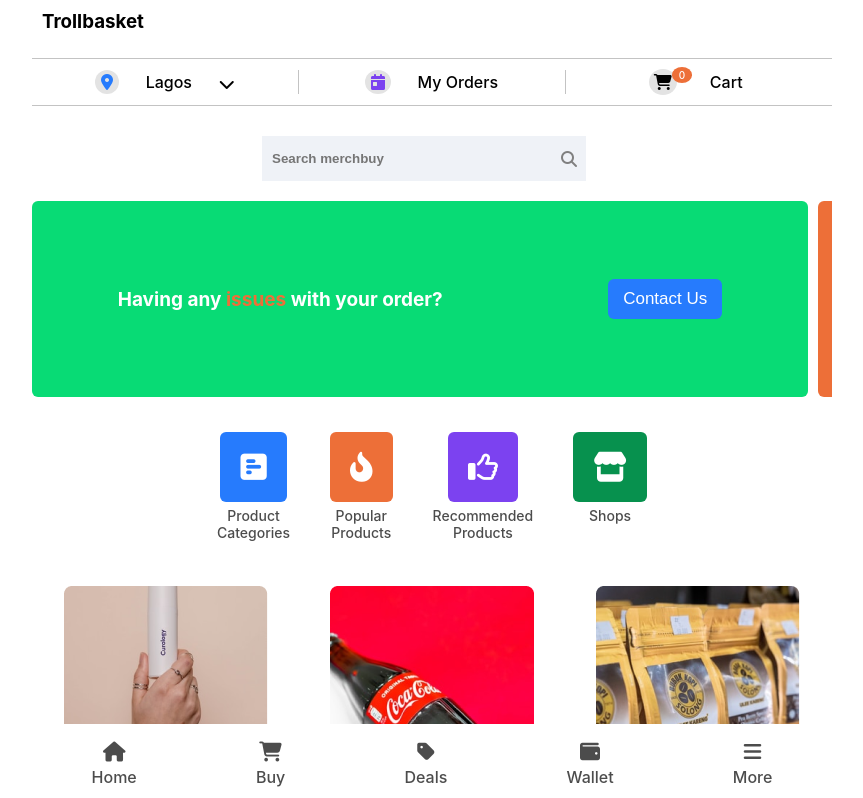
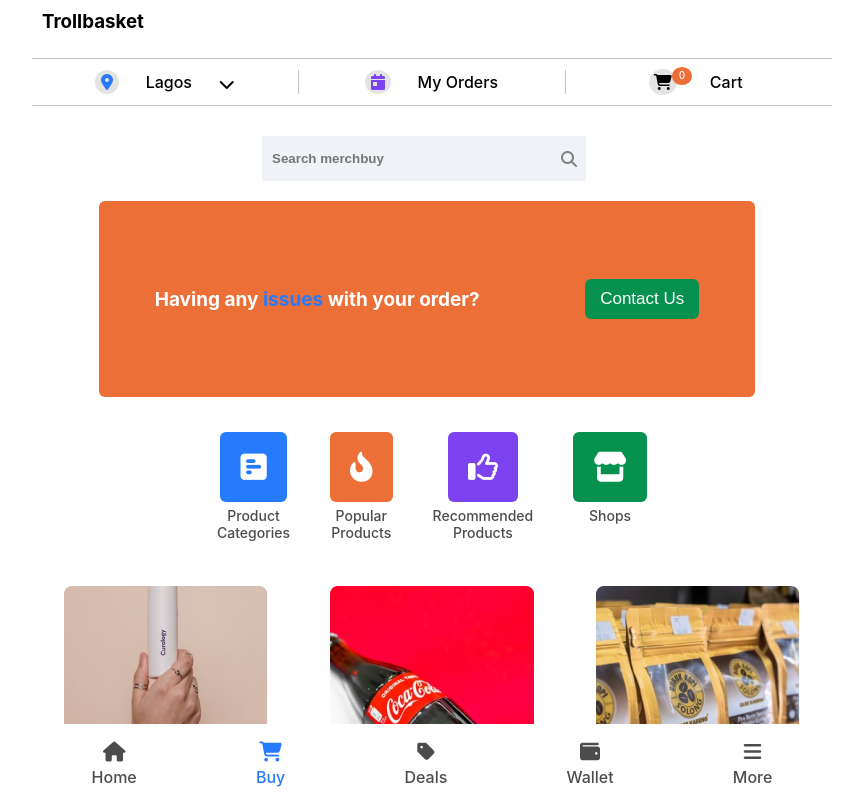
Before and after one commit to friilancer/trollbasket, a React (Create React App) app: page / in a window 1280 px wide. Shown: the top 798 px of the page, without its empty margins (208-1071 px from the left). Built offline with nearby package versions, Linux system fonts and the light colour scheme.

Commit message:
Fix: UI changes

```diff
--- a/src/App.css
+++ b/src/App.css
@@ -9,7 +9,7 @@
 }
 
 .group-icon span{
-	padding: 2px 7px;
+	padding: 2px 7px 4px;
 	position: relative;
 	bottom: 9px;
 	right: 5px;
--- a/src/components/home/homepage.css
+++ b/src/components/home/homepage.css
@@ -62,11 +62,13 @@
 	right: 25px;
 	color: grey;
 }
+.homepage-carousel .homepage-carousel-sm{
+	max-width: 800px;
+}
 
-.homepage-carousel{
+.homepage-carousel-sm{
 	white-space: nowrap;
 	width: 100%;
-	max-width: 800px;
 	margin-bottom: 20px;
 	overflow-x: auto;
 	scrollbar-width: thin;
@@ -82,6 +84,9 @@
 	gap: 5px;
 	padding: 8px;
 	height: 130px;
+}
+
+.homepage-carousel-sm .homepage-carousel-item {
 	margin-right: 8px;
 }
 
@@ -181,6 +186,14 @@
 	.homepage-nav{
 		margin-bottom: 30px;
 	}
+	.homepage-carousel-sm{
+		white-space: nowrap;
+		width: 100%;
+		max-width: 800px;
+		margin-bottom: 20px;
+		display: none;
+	}
+
 	.homepage-sec-nav{
 		justify-content: center;
 		column-gap: 5%;
--- a/src/components/home/homepage.js
+++ b/src/components/home/homepage.js
@@ -4,6 +4,7 @@
 import products from '../../data/mockData';
 import ItemTab from '../item/itemtab';
 import { useSelector } from 'react-redux';
+import SlideShow from './slideshow';
 
 const HomePage = () => {
 	const cart = useSelector(state => state.cart.items);
@@ -43,7 +44,8 @@
 		 		<i className="fas fa-search"></i>
 		 	</div>
 
-		 	<div className="homepage-carousel">
+			<SlideShow />
+		 	<div className="homepage-carousel-sm">
 				 	<div className="bg-green-200 homepage-carousel-item border-rounded align-center">
 						 <p className="text-white font-bold">
 							 Having any <span className="text-orange-500">issues</span> with your order?
@@ -68,7 +70,6 @@
 							 Contact Us
 						 </button>
 					</div>
-
 		 	</div>
 
 		 	<div className="homepage-sec-nav">
@@ -131,8 +132,8 @@
 		 			<div className="font-semibold">Home</div>
 		 		</Link>
 		 		<Link className="homepage-primary-nav-item text-grey" to='/cart'>
-		 			<i className="fa fa-shopping-cart"></i>
-		 			<div className="font-semibold">Buy</div>
+		 			<i className="fa fa-shopping-cart text-blue-400"></i>
+		 			<div className="font-semibold text-blue-400">Buy</div>
 		 		</Link>
 		 		<Link className="homepage-primary-nav-item text-grey" to='/'>
 		 			<i className="fas fa-tag"></i>
--- /dev/null
+++ b/src/components/home/slideshow.css
@@ -0,0 +1,14 @@
+.homepage-carousel{
+    display: none;
+}
+
+@media screen and (min-width: 600px) {
+    .homepage-carousel{
+        display: grid;
+        justify-items: center;
+    }
+
+    .homepage-carousel .homepage-carousel-item{
+        width: 80%;
+    }
+}
--- /dev/null
+++ b/src/components/home/slideshow.js
@@ -0,0 +1,57 @@
+import React, { useState, useEffect } from 'react';
+import './slideshow.css';
+
+const SlideShow = () => {
+	const [current, setCurrent] = useState(1);
+
+	useEffect(() => {
+		const switchSlides = setInterval(() => {
+			if(current === 3 ){
+				setCurrent(1)
+			} else {
+				setCurrent(current + 1);
+			}
+		}, 4000)
+
+
+		return () => clearInterval(switchSlides);
+	}, [current])
+
+	return (
+		<div className="homepage-carousel">
+			{	current===1 &&
+				<div className="bg-green-200 homepage-carousel-item border-rounded align-center">
+                    <p className="text-white font-bold">
+                        Having any <span className="text-orange-500">issues</span> with your order?
+                    </p>
+                    <button className="text-white font-medium bg-blue-400 border-0 border-rounded px-15 py-10">
+                        Contact Us
+                    </button>
+                </div>
+			}
+			{	current===2 &&
+				<div className="bg-orange-500 homepage-carousel-item border-rounded align-center">
+                    <p className="text-white font-bold">
+                        Having any <span className="text-blue-400">issues</span> with your order?
+                    </p>
+                    <button className="text-white font-medium bg-green-400 border-0 border-rounded px-15 py-10">
+                        Contact Us
+                    </button>
+                </div>
+			}
+			{	current===3 &&
+				<div className="bg-blue-400 homepage-carousel-item border-rounded align-center">
+                    <p className="text-white font-bold">
+                        Having any <span className="text-green-200">issues</span> with your order?
+                    </p>
+                    <button className="text-white font-medium bg-orange-500 border-0 border-rounded px-15 py-10">
+                        Contact Us
+                    </button>
+                </div>
+			}
+
+		</div>
+	)
+}
+
+export default SlideShow
```
